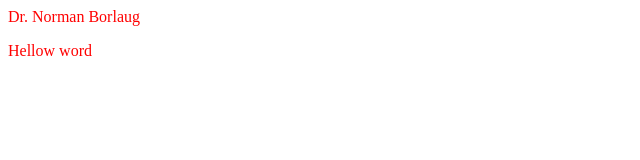
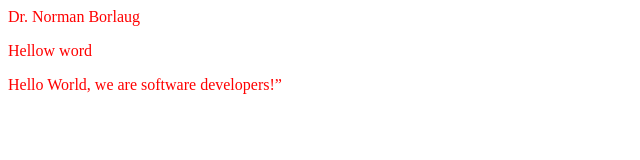
Before and after one commit to samuelkinyanjui/samuel_jimoh_repository, a plain HTML site: page index.html in a window 1280 px wide. Shown: the whole page, without its empty margins (0-640 px from the left). Drawn offline with Linux system fonts and the light colour scheme.

Commit message:
i just updated it

```diff
--- a/index.html
+++ b/index.html
@@ -26,6 +26,7 @@
     - The freeCodeCamp Team
 
     -->
+    <p>Hello World, we are software developers!”</p>
 	</main>
     <script  src="js/index.js"></script>
   </body>
```
